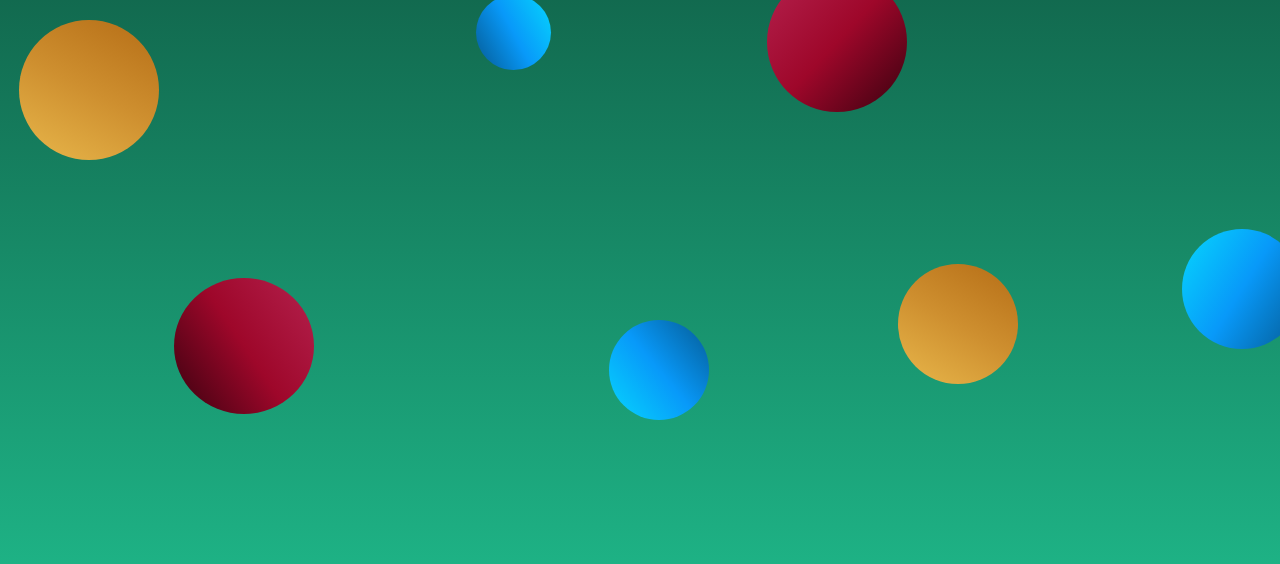
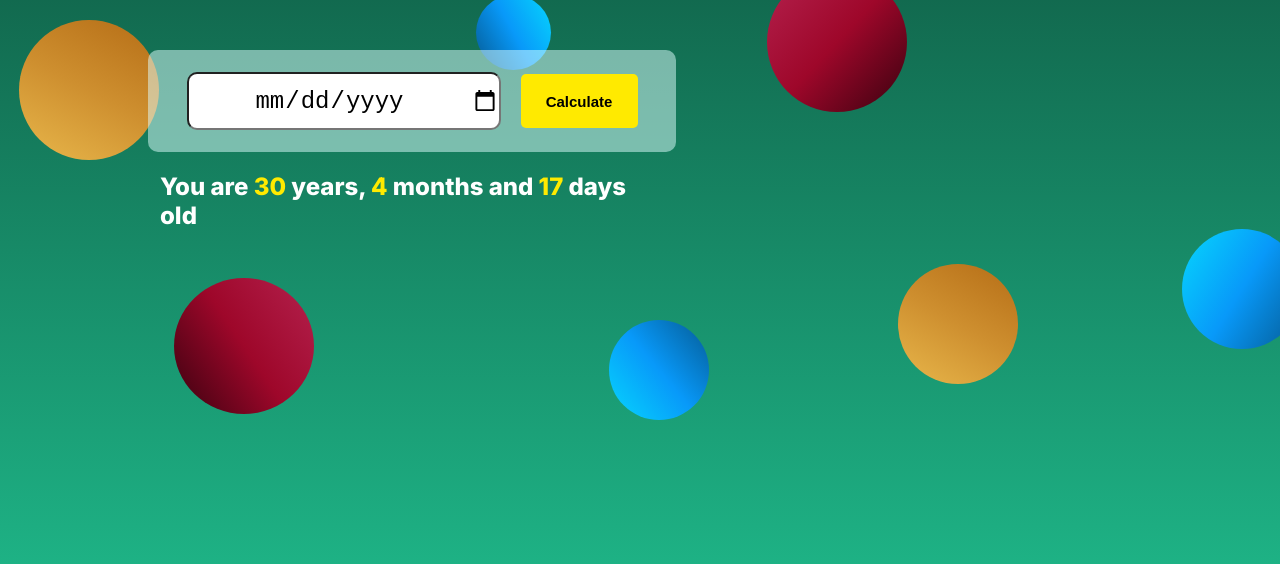
Before and after one commit to LenziFire1/projectAgeCalculator, a plain HTML site: page index.HTML in a window 1280 px wide. Shown: the part 180-744 px from the top of the page. Drawn offline with Linux system fonts and the light colour scheme.

Commit message:
ЗАВЕРШИЛИ HTML І CSS!!!!!!!!

```diff
--- a/index.HTML
+++ b/index.HTML
@@ -17,5 +17,12 @@
     <div class="ball_7"></div>
     <div class="ball_8"></div>
     <div class="ball_9"></div>
+    <div class="date">
+        <form>
+            <input type="date">
+            <button>Calculate</button>
+        </form>
+    </div>
+    <h2>You are <span class="yellow">30</span> years, <span class="yellow">4</span> months and <span class="yellow">17</span> days old</h2>
 </body>
 </html>
--- a/style.css
+++ b/style.css
@@ -117,3 +117,53 @@ h1{
 .yellow{
     color: #FFEA00;
 }
+
+.date{
+
+    position: absolute;
+    left: 148px;
+    top: 230px;
+    background-color: rgb(225, 255, 255, 0.5);
+    border-radius: 10px;
+    width: 528px;
+    height: 102px;
+}
+
+button {
+    padding: 10px 20px;
+    font-size: 15px;
+    font-weight: 800;
+    color: #000000;
+    background-color: #FFEA00;
+    border: none;
+    border-radius: 5px;
+    cursor: pointer;
+    width: 117px;
+    height: 54px;
+    text-align: center;
+  }
+
+  form{
+    width: 528px;
+    height: 102px;
+    display: flex;
+    justify-content:center ;
+    gap: 20px;
+    align-items: center;
+  }
+  input{
+    width: 310px;
+    height: 54px;
+    font-size: 24px;
+    border-radius: 10px;
+    text-align: center;
+  }
+  h2{
+    position: relative;
+    width: 500px;
+    color: white;
+    padding-top:175px;
+    margin-left:160px;
+    font-weight: 800;
+    font-size: 24px;
+  }
```
